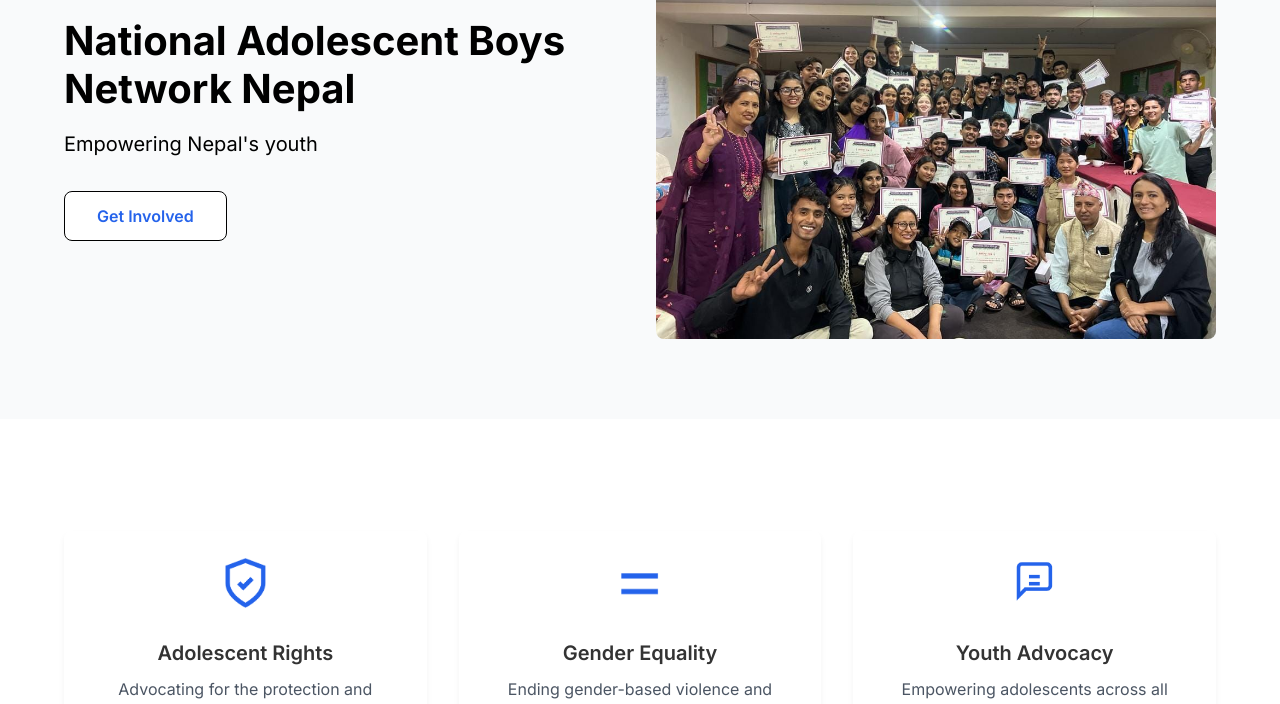
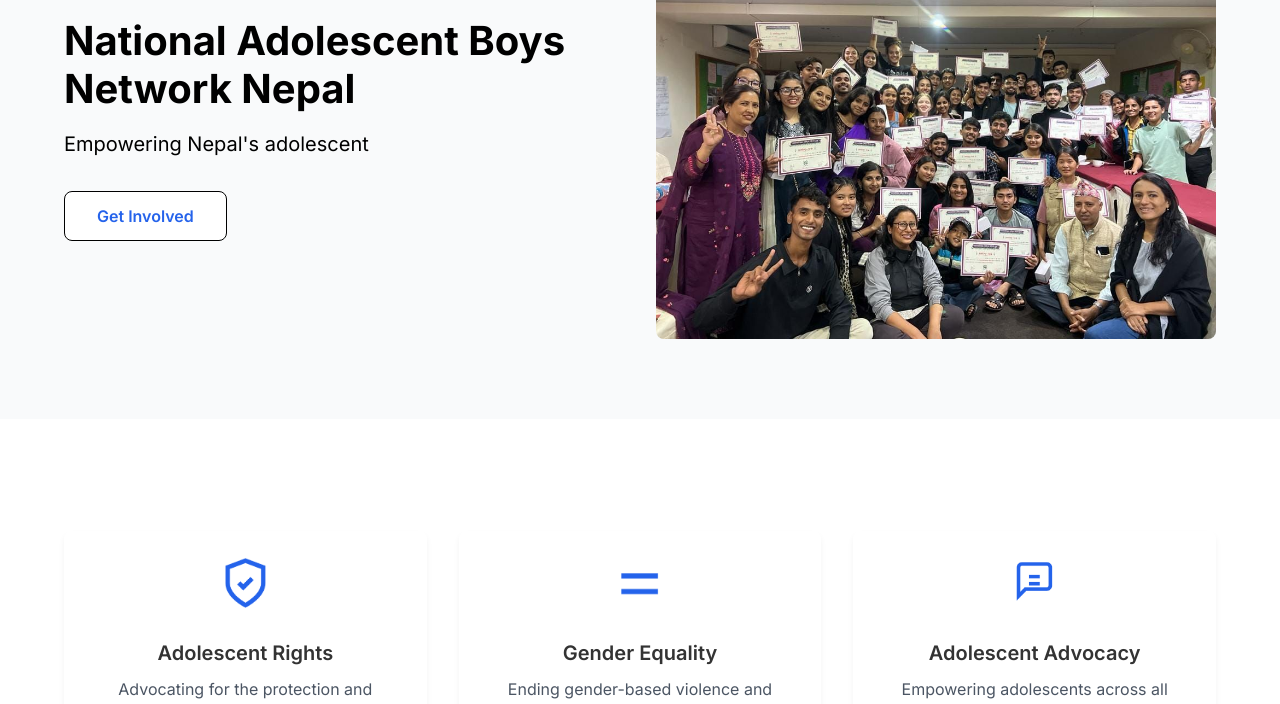
Before and after one commit to cosognepal/NABN_frontend, a React (Vite) app: page / in a window 1280 px wide. Shown: the part 243-947 px from the top of the page. Built offline with nearby package versions, Linux system fonts and the light colour scheme.

Commit message:
replace youth with adolescent

```diff
--- a/src/data/home.js
+++ b/src/data/home.js
@@ -6,7 +6,7 @@
 const data = {
   heroSection: {
     title: "National Adolescent Boys Network Nepal",
-    subtitle: "Empowering Nepal's youth",
+    subtitle: "Empowering Nepal's adolescent",
     CTAbutton: "Get Involved",
     CTAbuttonlink: "https://www.facebook.com/nabn.nepal/",
     image: {
@@ -22,7 +22,7 @@
     mission2subtitle:
       "Ending gender-based violence and promoting equality for all adolescents",
     icon2: { url: Icon2 },
-    mission3: "Youth Advocacy",
+    mission3: "Adolescent Advocacy",
     mission3subtitle:
       "Empowering adolescents across all seven provinces to speak up for change",
     icon3: { url: Icon3 },
@@ -38,7 +38,7 @@
   },
   ctaSection: {
     CTAtitle: "Ready to Make a Difference?",
-    CTAsubtitle: "Join us in empowering Nepal's youth",
+    CTAsubtitle: "Join us in empowering Nepal's Adolescent",
     CTAbutton: "Learn More",
     CTAbuttonLink: "/about",
   },
```
